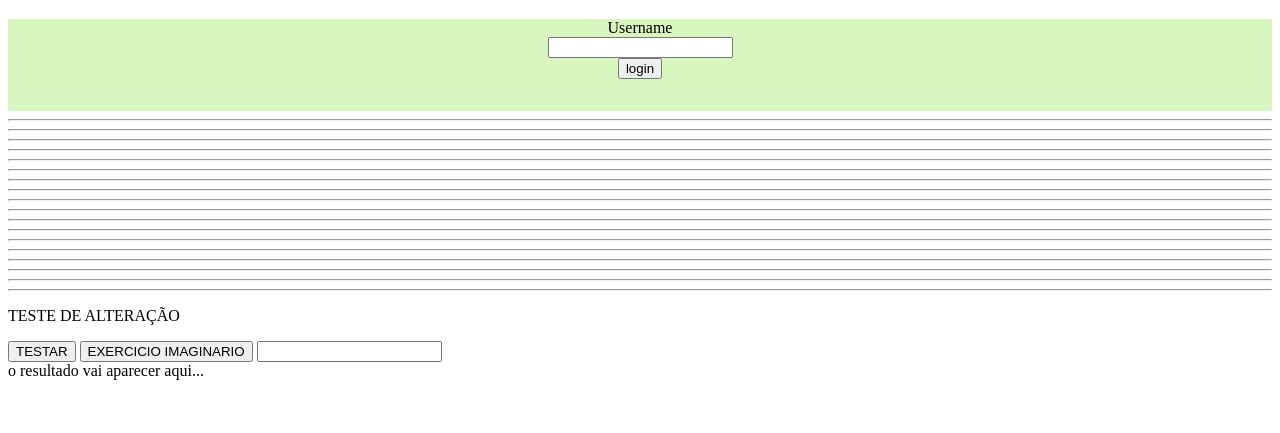
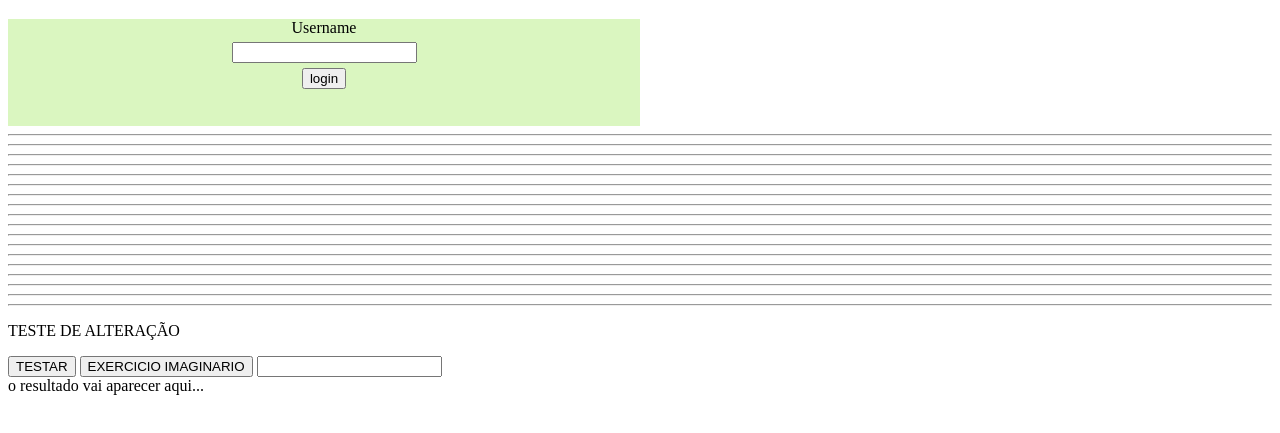
Before and after one commit to leomf2208/Senai-Primeira-fase, a plain HTML site: page dom-manipulacao/index.html in a window 1280 px wide. Shown: the part 61-494 px from the top of the page. Drawn offline with Linux system fonts and the light colour scheme.

Commit message:
dom manipulacao1

```diff
--- a/dom-manipulacao/style.css
+++ b/dom-manipulacao/style.css
@@ -1,8 +1,13 @@
 #formLogin{
     background-color: rgb(218, 246, 192);
+    width: 50%;
+
+
+
     display: flex;
     flex-direction: column;
     align-items: center;
     justify-content: center;
+    gap: 5px;
 
 }
```
